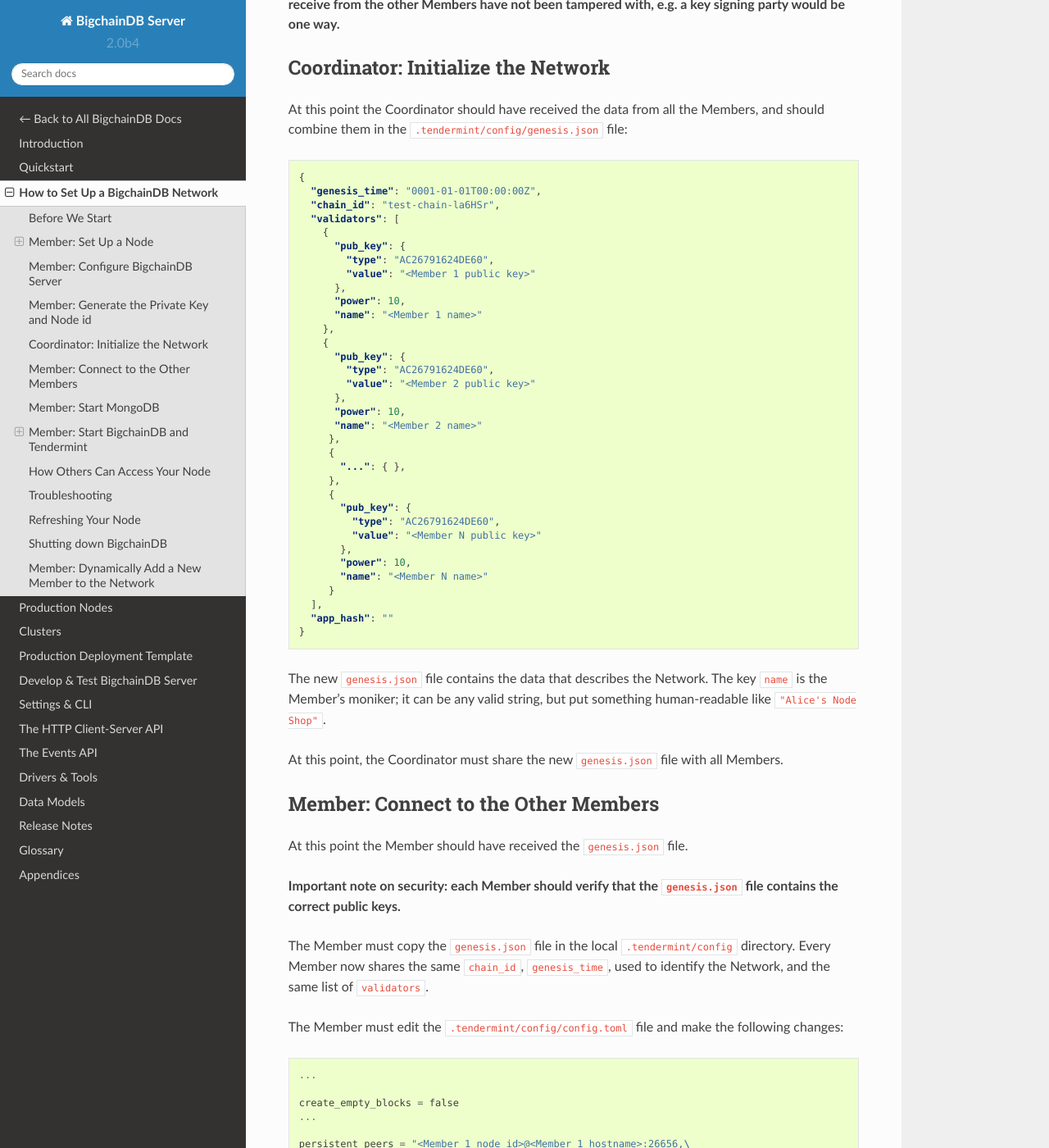
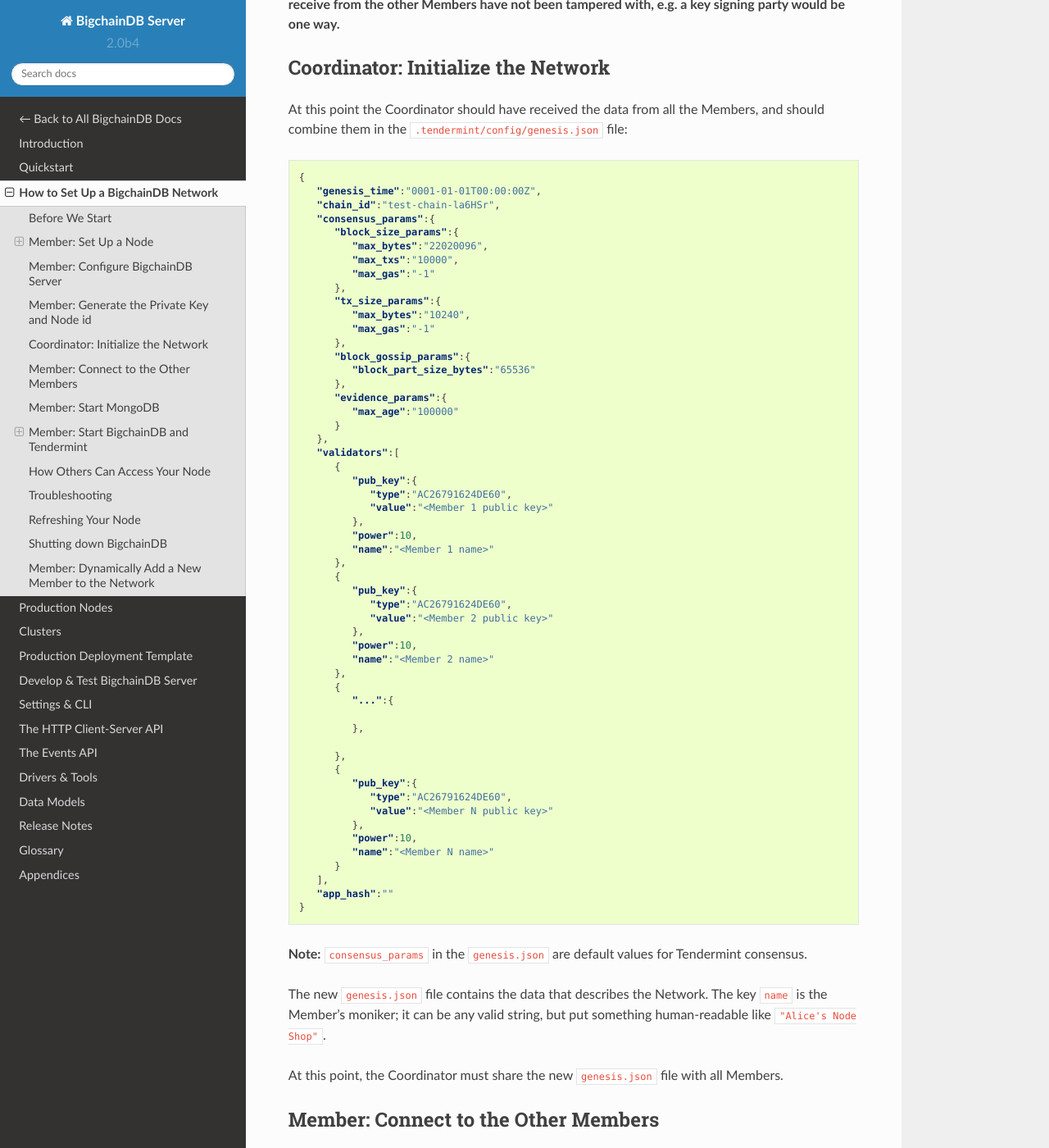
Before and after one commit to bigchaindb/bigchaindb, a Sphinx documentation site: the page built from docs/server/source/simple-network-setup.md, in a window 1280 px wide and 1400 px high, scrolled down 4201 px. Shown: the whole window at 82% size. Built offline with Sphinx 7.4.7 and the Read the Docs theme 2.0.0, drawn with Linux system fonts in a browser that asks for light colours.

Commit message:
Problem: Simple network guide outdated, some new parameters required

````diff
--- a/docs/server/source/simple-network-setup.md
+++ b/docs/server/source/simple-network-setup.md
@@ -160,40 +160,62 @@
 
 ```json
 {
-  "genesis_time": "0001-01-01T00:00:00Z",
-  "chain_id": "test-chain-la6HSr",
-  "validators": [
-    {
-      "pub_key": {
-        "type": "AC26791624DE60",
-        "value": "<Member 1 public key>"
+   "genesis_time":"0001-01-01T00:00:00Z",
+   "chain_id":"test-chain-la6HSr",
+   "consensus_params":{
+      "block_size_params":{
+         "max_bytes":"22020096",
+         "max_txs":"10000",
+         "max_gas":"-1"
       },
-      "power": 10,
-      "name": "<Member 1 name>"
-    },
-    {
-      "pub_key": {
-        "type": "AC26791624DE60",
-        "value": "<Member 2 public key>"
+      "tx_size_params":{
+         "max_bytes":"10240",
+         "max_gas":"-1"
       },
-      "power": 10,
-      "name": "<Member 2 name>"
-     },
-     {
-       "...": { },
-     },
-     {
-       "pub_key": {
-         "type": "AC26791624DE60",
-         "value": "<Member N public key>"
-       },
-       "power": 10,
-       "name": "<Member N name>"
-     }
-  ],
-  "app_hash": ""
+      "block_gossip_params":{
+         "block_part_size_bytes":"65536"
+      },
+      "evidence_params":{
+         "max_age":"100000"
+      }
+   },
+   "validators":[
+      {
+         "pub_key":{
+            "type":"AC26791624DE60",
+            "value":"<Member 1 public key>"
+         },
+         "power":10,
+         "name":"<Member 1 name>"
+      },
+      {
+         "pub_key":{
+            "type":"AC26791624DE60",
+            "value":"<Member 2 public key>"
+         },
+         "power":10,
+         "name":"<Member 2 name>"
+      },
+      {
+         "...":{
+
+         },
+
+      },
+      {
+         "pub_key":{
+            "type":"AC26791624DE60",
+            "value":"<Member N public key>"
+         },
+         "power":10,
+         "name":"<Member N name>"
+      }
+   ],
+   "app_hash":""
 }
 ```
+
+**Note:** `consensus_params` in the `genesis.json` are default values for Tendermint consensus.
 
 The new `genesis.json` file contains the data that describes the Network. The key `name` is the Member's moniker; it can be any valid string, but put something human-readable like `"Alice's Node Shop"`.
 
````
